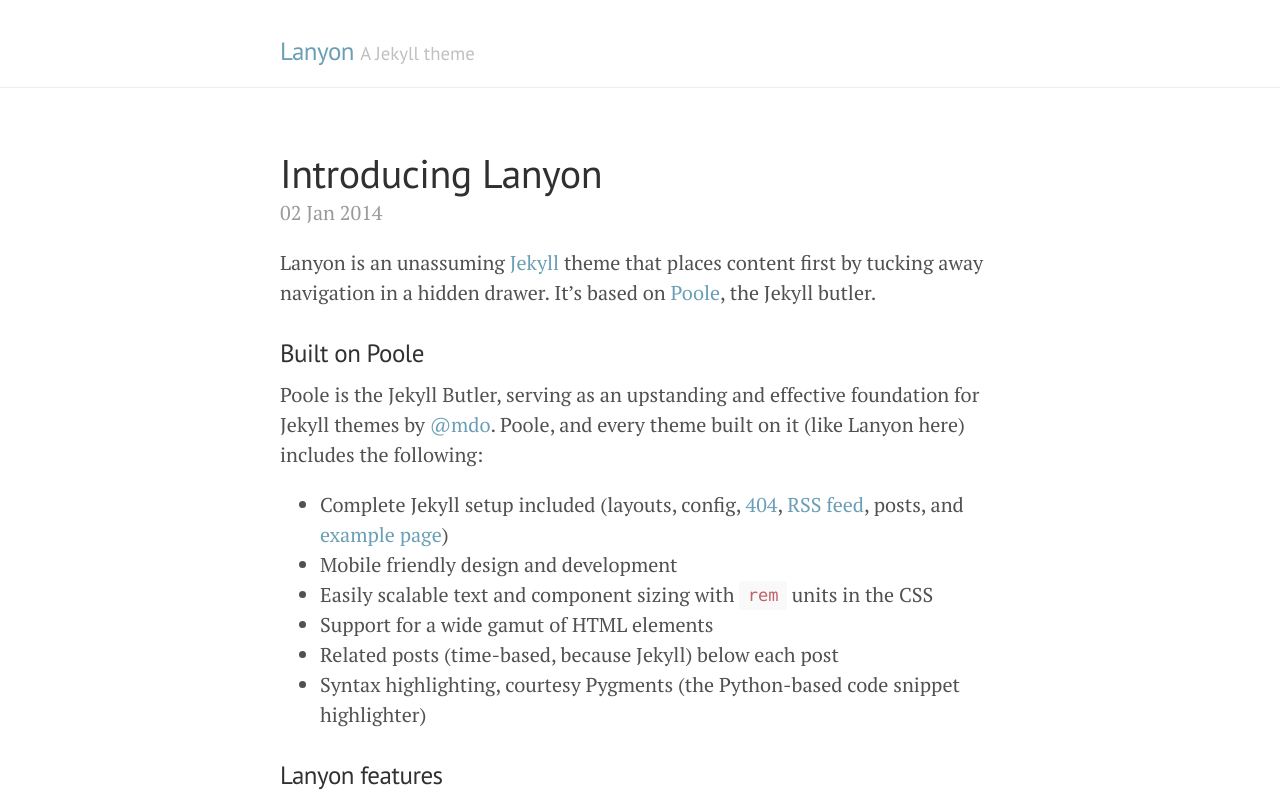
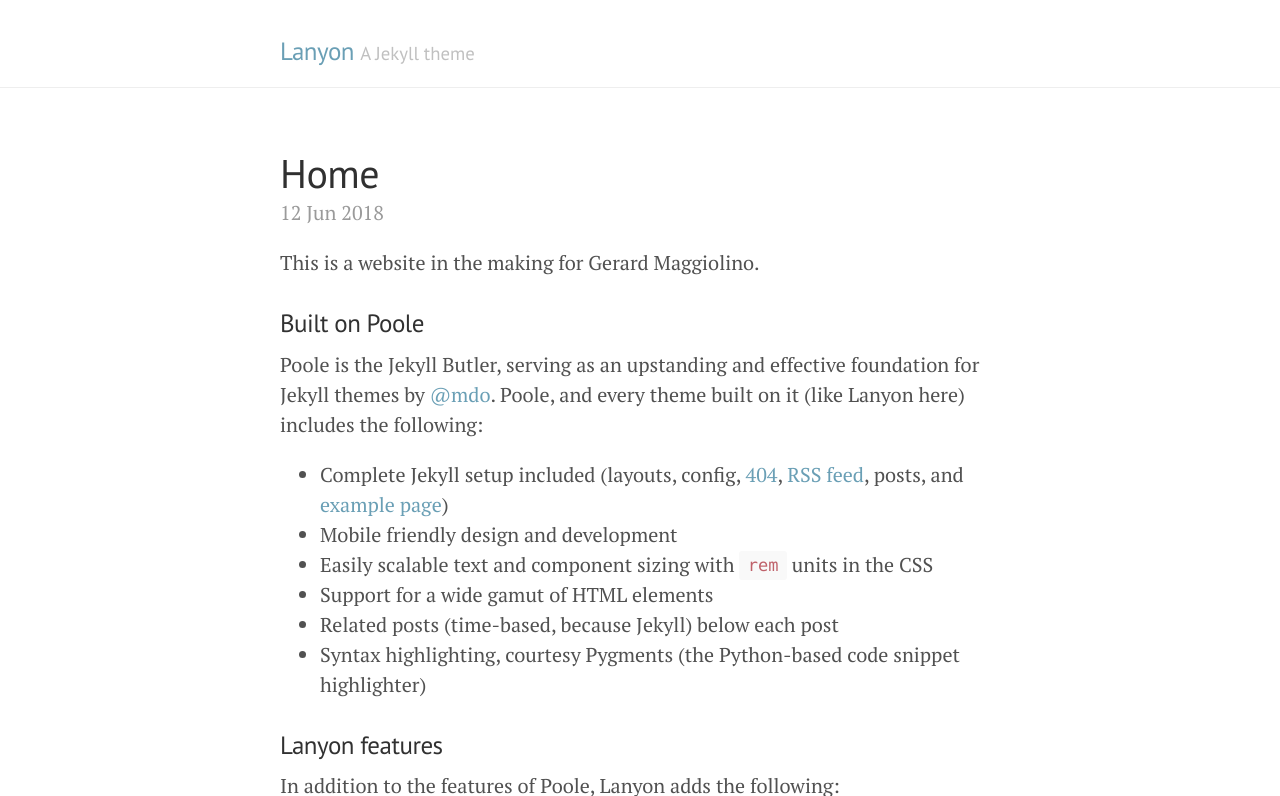
Before and after one commit to GerardMaggiolino/GerardMaggiolino.github.io, a Jekyll site: the page built from _posts/2018-06-12-introducing-lanyon.md, in a window 1280 px wide and 900 px high, cut to the strip 104-900 px from the top of the window. Built offline with Jekyll 4.4.1, drawn with Linux system fonts in a browser that asks for light colours.

Commit message:
Changing first files

```diff
--- a/_layouts/default.html
+++ b/_layouts/default.html
@@ -3,7 +3,7 @@
 
   {% include head.html %}
 
-  <body class="theme-base-0d layout-reverse">
+  <body class="theme-base-0d">
 
     {% include sidebar.html %}
 
--- a/_posts/2014-01-02-introducing-lanyon.md
+++ b/_posts/2018-06-12-introducing-lanyon.md
@@ -1,9 +1,9 @@
 ---
 layout: post
-title: Introducing Lanyon
+title: Home
 ---
 
-Lanyon is an unassuming [Jekyll](http://jekyllrb.com) theme that places content first by tucking away navigation in a hidden drawer. It's based on [Poole](http://getpoole.com), the Jekyll butler.
+This is a website in the making for Gerard Maggiolino.
 
 ### Built on Poole
 
```
